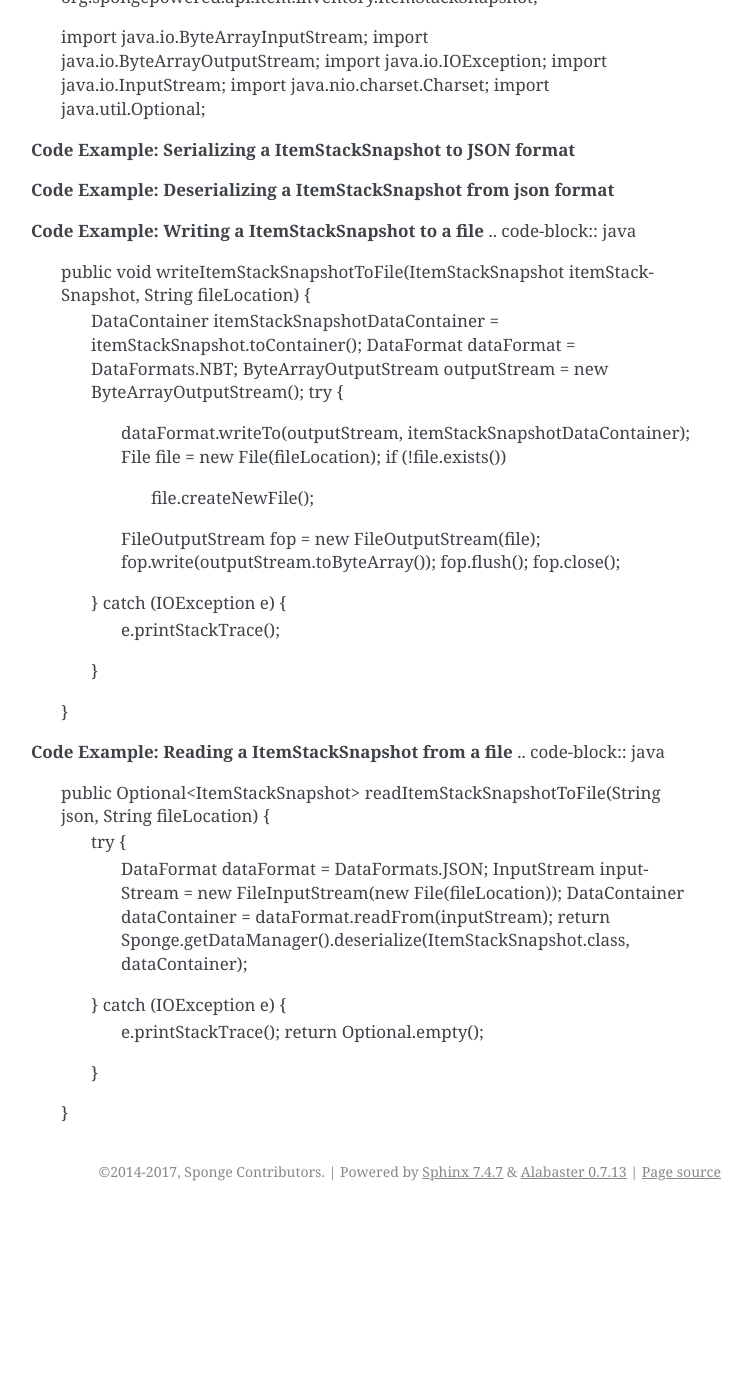
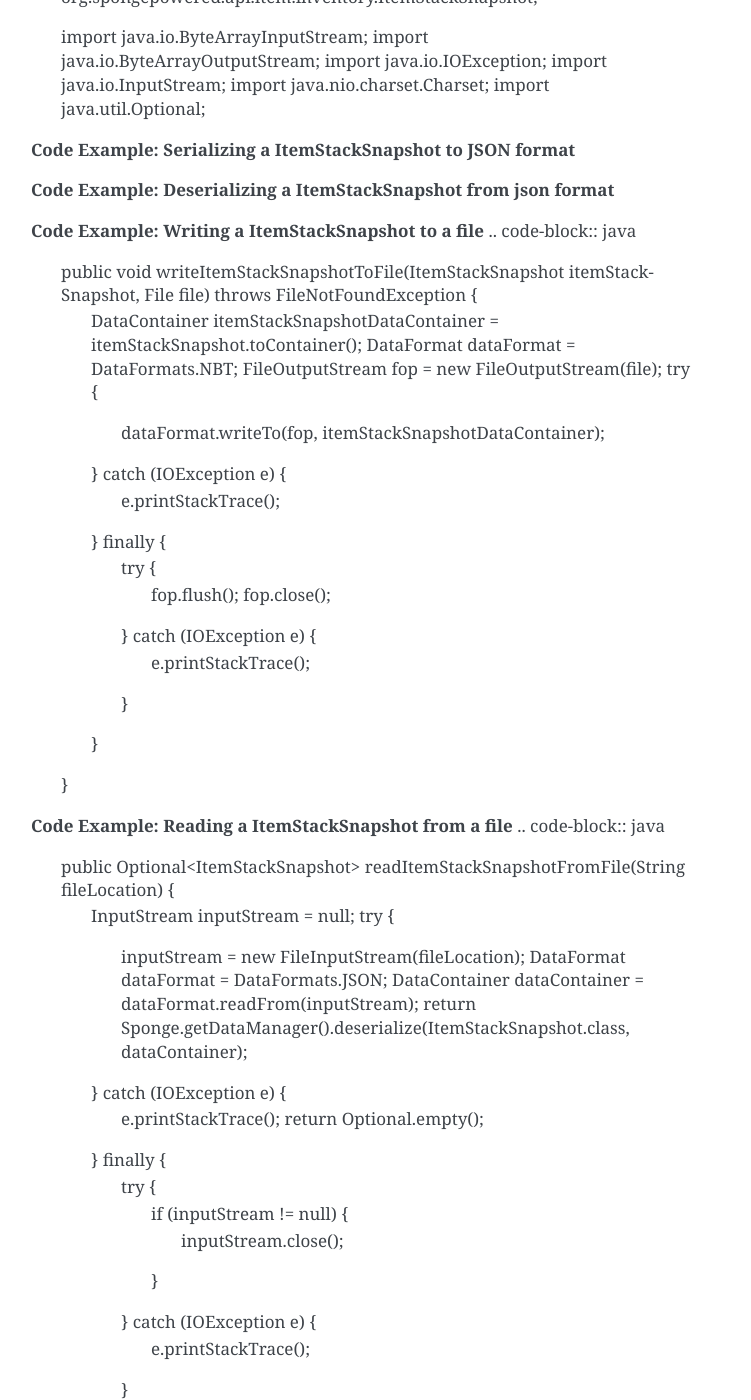
Before and after one commit to SpongePowered/SpongeDocs, a Sphinx documentation site: the page built from source/plugin/data/serialization.rst, in a window 1280 px wide and 1400 px high, scrolled down 3031 px. Shown: the whole window, without its empty margins (389-1140 px from the left). Built offline with Sphinx 7.4.7, drawn with Linux system fonts in a browser that asks for light colours; pages that are not in the unit, such as notebooks, are missing from menus; cross-references to code outside the pages are shown as plain code; before the commit the page ends 4242 px from its top, so only the background shows below that.

```diff
--- a/source/plugin/data/serialization.rst
+++ b/source/plugin/data/serialization.rst
@@ -164,34 +164,43 @@
 
 **Code Example: Writing a ItemStackSnapshot to a file**
 .. code-block:: java
-    public void writeItemStackSnapshotToFile(ItemStackSnapshot itemStackSnapshot, String fileLocation) {
+    public void writeItemStackSnapshotToFile(ItemStackSnapshot itemStackSnapshot, File file) throws FileNotFoundException {
         DataContainer itemStackSnapshotDataContainer = itemStackSnapshot.toContainer();
         DataFormat dataFormat = DataFormats.NBT;
-        ByteArrayOutputStream outputStream = new ByteArrayOutputStream();
+        FileOutputStream fop = new FileOutputStream(file);
         try {
-            dataFormat.writeTo(outputStream, itemStackSnapshotDataContainer);
-            File file = new File(fileLocation);
-            if (!file.exists())
-                file.createNewFile();
-            FileOutputStream fop = new FileOutputStream(file);
-            fop.write(outputStream.toByteArray());
-            fop.flush();
-            fop.close();
+            dataFormat.writeTo(fop, itemStackSnapshotDataContainer);
         } catch (IOException e) {
             e.printStackTrace();
+        } finally {
+            try {
+                fop.flush();
+                fop.close();
+            } catch (IOException e) {
+                e.printStackTrace();
+            }
         }
     }
 
 **Code Example: Reading a ItemStackSnapshot from a file**
 .. code-block:: java
-    public Optional<ItemStackSnapshot> readItemStackSnapshotToFile(String json, String fileLocation) {
+    public Optional<ItemStackSnapshot> readItemStackSnapshotFromFile(String fileLocation) {
+        InputStream inputStream = null;
         try {
+            inputStream = new FileInputStream(fileLocation);
             DataFormat dataFormat = DataFormats.JSON;
-            InputStream inputStream = new FileInputStream(new File(fileLocation));
             DataContainer dataContainer = dataFormat.readFrom(inputStream);
             return Sponge.getDataManager().deserialize(ItemStackSnapshot.class, dataContainer);
         } catch (IOException e) {
             e.printStackTrace();
             return Optional.empty();
+        } finally {
+            try {
+                if (inputStream != null) {
+                    inputStream.close();
+                }
+            } catch (IOException e) {
+                e.printStackTrace();
+            }
         }
     }
```
